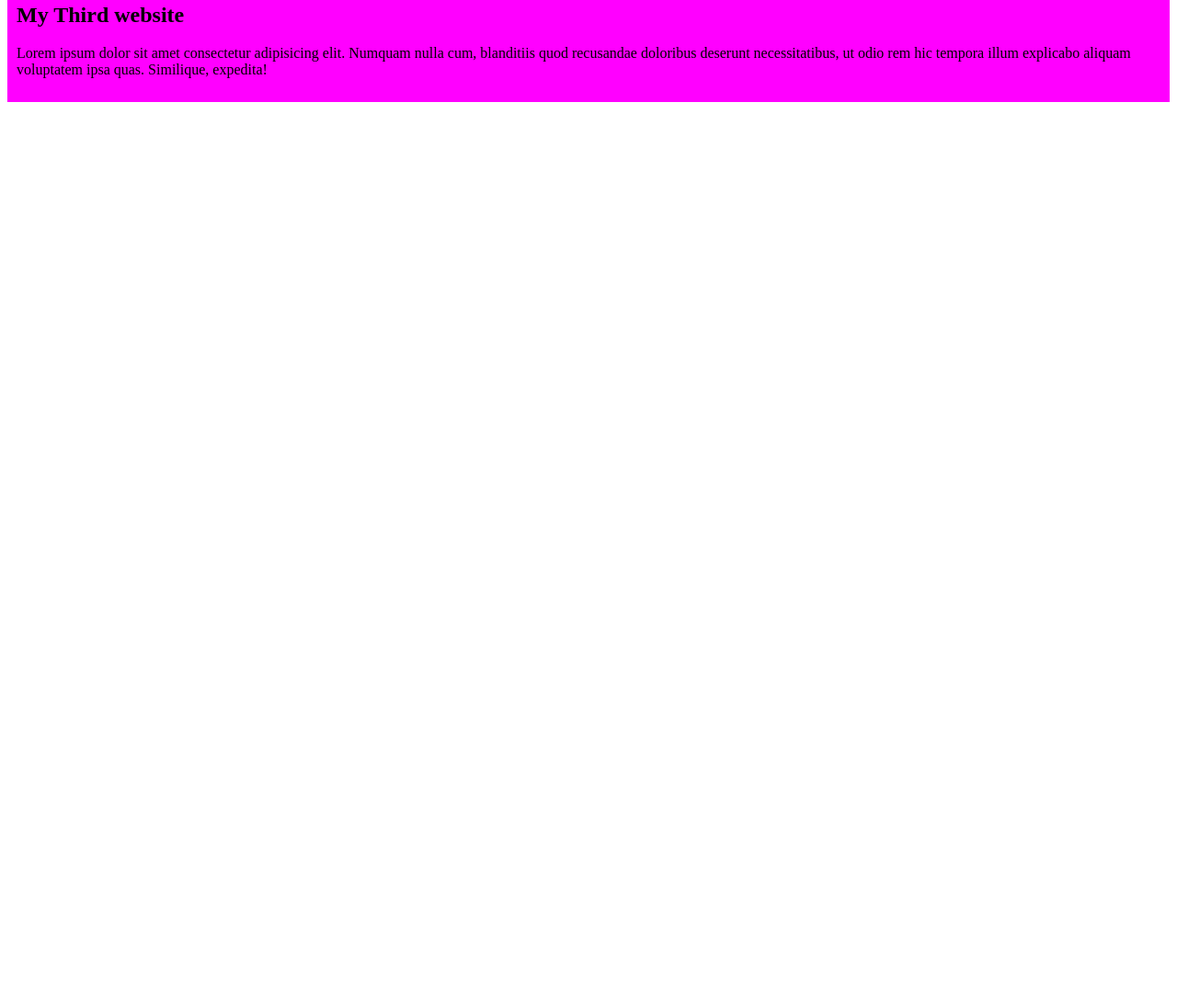
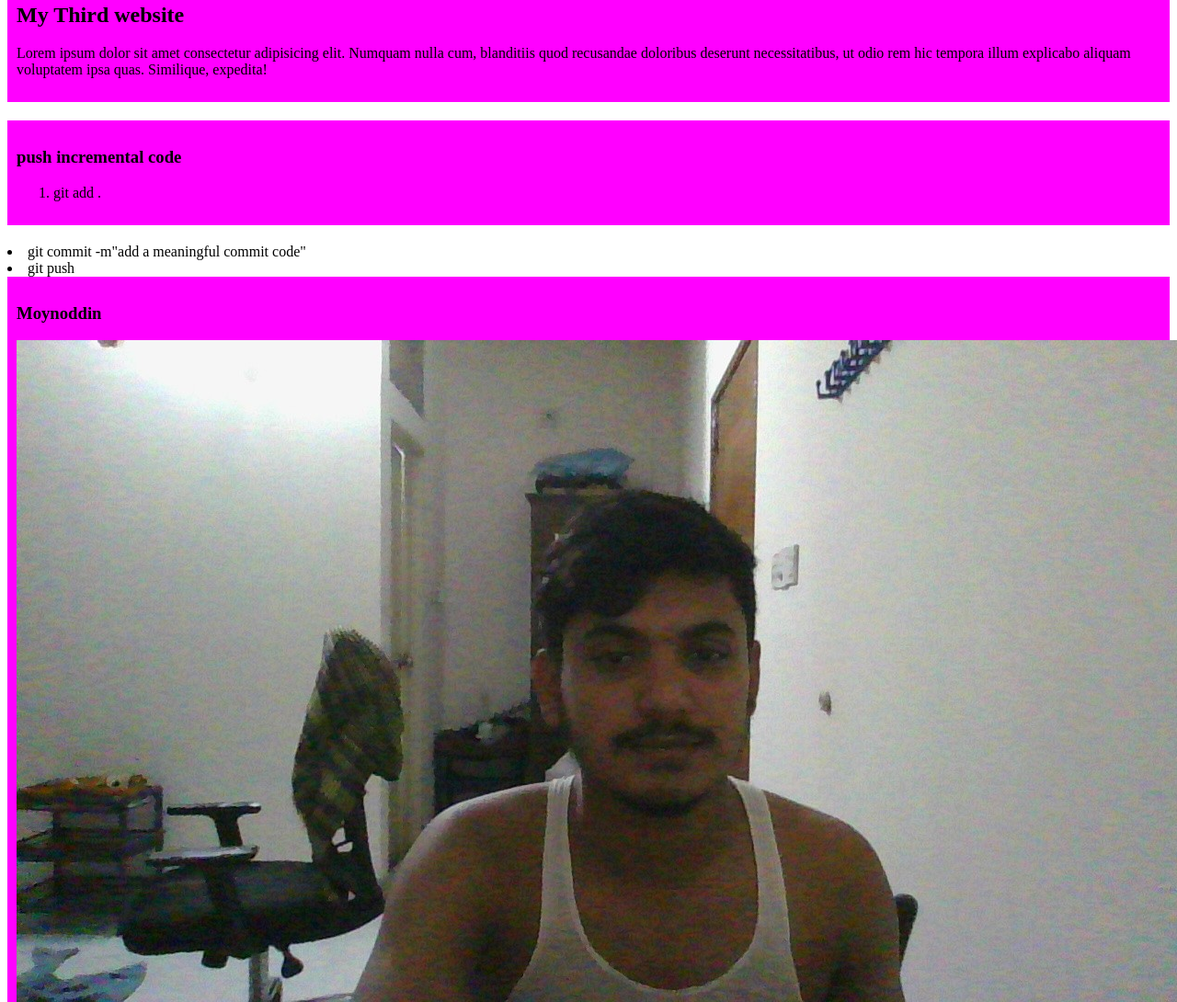
Before and after one commit to ShekMoynoddinAhmed/my-simple-website81, a plain HTML site: page index.html in a window 1280 px wide. Shown: the part 353-1443 px from the top of the page at 92% size. Before the commit the page ends 800 px from the top, so only its background shows below. Drawn offline with Linux system fonts and the light colour scheme.

Commit message:
added Mynoddin

```diff
--- a/index.html
+++ b/index.html
@@ -19,6 +19,19 @@
         <h2>My Third website</h2>
         <p>Lorem ipsum dolor sit amet consectetur adipisicing elit. Numquam nulla cum, blanditiis quod recusandae doloribus deserunt necessitatibus, ut odio rem hic tempora illum explicabo aliquam voluptatem ipsa quas. Similique, expedita!</p>
     </div>
+    <div>
+        <h3>push incremental code</h3>
+        <ol>
+            <li>git add .</div></li>
+            <li>git commit -m"add a meaningful commit code"</li>
+            <li>git push</li>
+        </ol>
+    </div>
+    <div>
+        <h3>Moynoddin</h3>
+        <img src="moynoddin.jpg">
+    </div>
+
 
 </body>
 </html>
```
Also changed, not shown: moynoddin.jpg (added).
